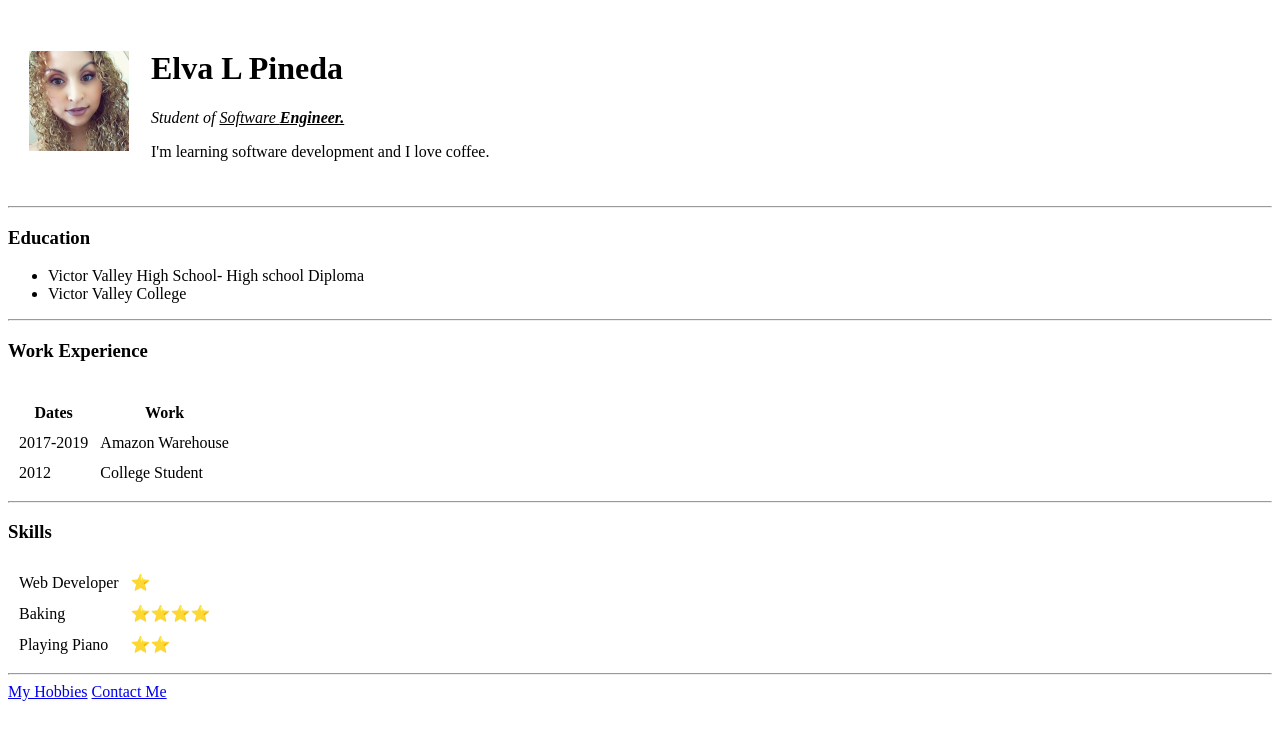
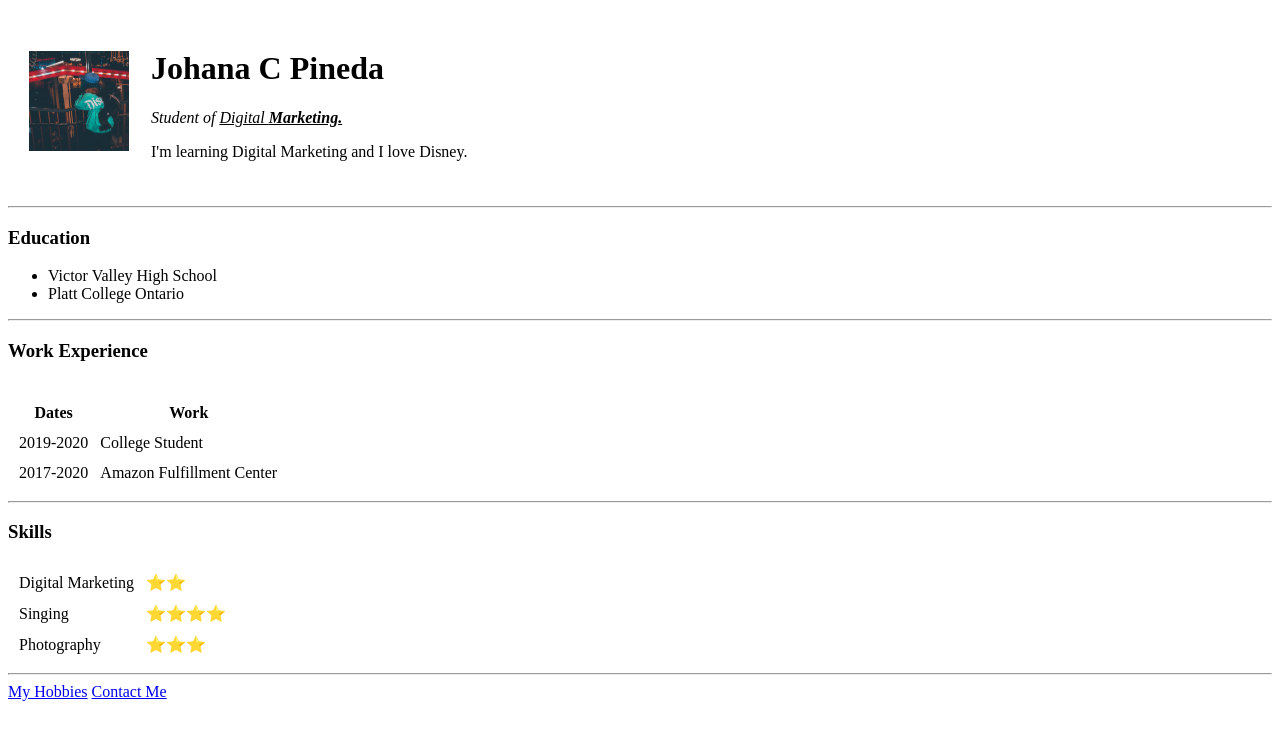
Before and after one commit to johanap86/practice, a plain HTML site: page Index.html in a window 1280 px wide. Drawn offline with Linux system fonts and the light colour scheme.

Commit message:
add makeup

```diff
--- a/Index.html
+++ b/Index.html
@@ -4,16 +4,16 @@
     <meta charset="UTF-8">
     <meta name="viewport" content="width=device-width, initial-scale=1.0">
     <meta http-equiv="X-UA-Compatible" content="ie=edge">
-    <title>Elva's Personal Site</title>
+    <title>Johana's Personal Website</title>
 </head>
 <body>
     <table cellspacing="20">
         <tr>
-        <td><img src="elva-pic.jpg
-            " alt="Elva's profile pic" height="100px" width="100px"></td>
-        <td><h1>Elva L Pineda</h1>
-            <p><em>Student of <u>Software <strong>Engineer.</strong></em></u></p>
-            <p>I'm learning software development and I love coffee.</p></td>
+        <td><img src="Johana-pic.jpg
+            " alt="Johana's profile pic" height="100px" width="100px"></td>
+        <td><h1>Johana C Pineda</h1>
+            <p><em>Student of <u>Digital <strong>Marketing.</strong></em></u></p>
+            <p>I'm learning Digital Marketing and I love Disney.</p></td>
         </tr>
     </table>
 
@@ -21,8 +21,8 @@
 
     <h3>Education</h3>
     <ul>
-     <li>Victor Valley High School- High school Diploma</li>
-     <li>Victor Valley College</li>
+     <li>Victor Valley High School</li>
+     <li>Platt College Ontario</li>
     </ul>
     <hr>
     <h3>Work Experience</h3>
@@ -41,11 +41,11 @@
             </tfoot>
 
         <tr>
-         <td>2017-2019</td>
-         <td>Amazon Warehouse</td>
+         <td>2019-2020</td>
+         <td>College Student</td>
         <tr>
-         <td>2012</td>
-         <td>College Student</td>
+         <td>2017-2020</td>
+         <td>Amazon Fulfillment Center</td>
         </tr>
         </tbody>
     </table>
@@ -53,16 +53,16 @@
     <h3>Skills</h3>
     <table cellspacing="10">
         <tr>
-         <td>Web Developer</td>
-         <td>⭐</td>
+         <td>Digital Marketing</td>
+         <td>⭐⭐</td>
         </tr>
         <tr>
-         <td>Baking</td>
+         <td>Singing</td>
          <td>⭐⭐⭐⭐</td>
         </tr>
         <tr>
-         <td>Playing Piano</td>
-         <td>⭐⭐</td>
+         <td>Photography</td>
+         <td>⭐⭐⭐ </td>
         </tr>
         </table>
 
```
Also changed, not shown: Hobbies.html (+3 -3 lines), Personal Site.html (+15 -16 lines), Johana-pic.jpg (added), elva-pic.jpg (deleted).
